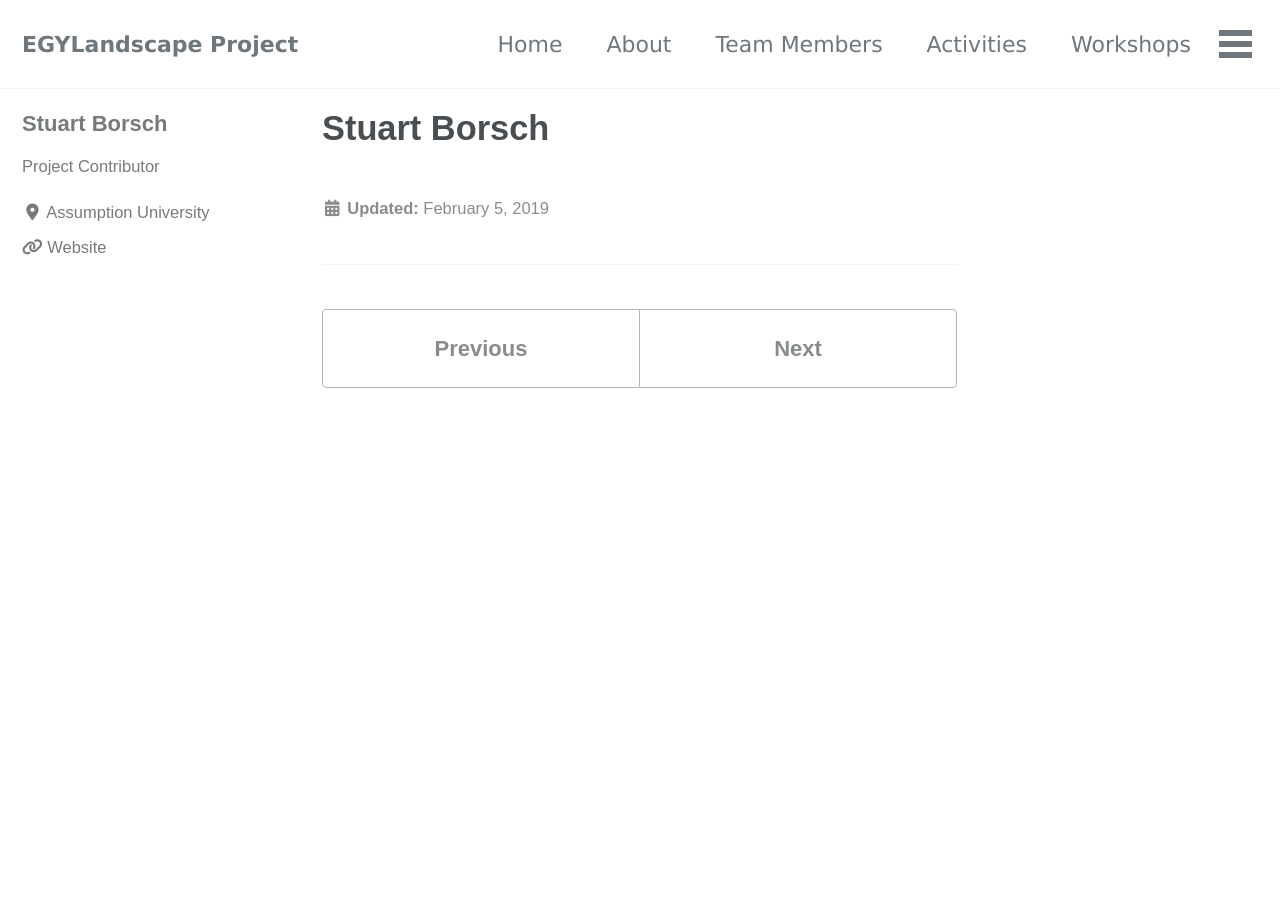
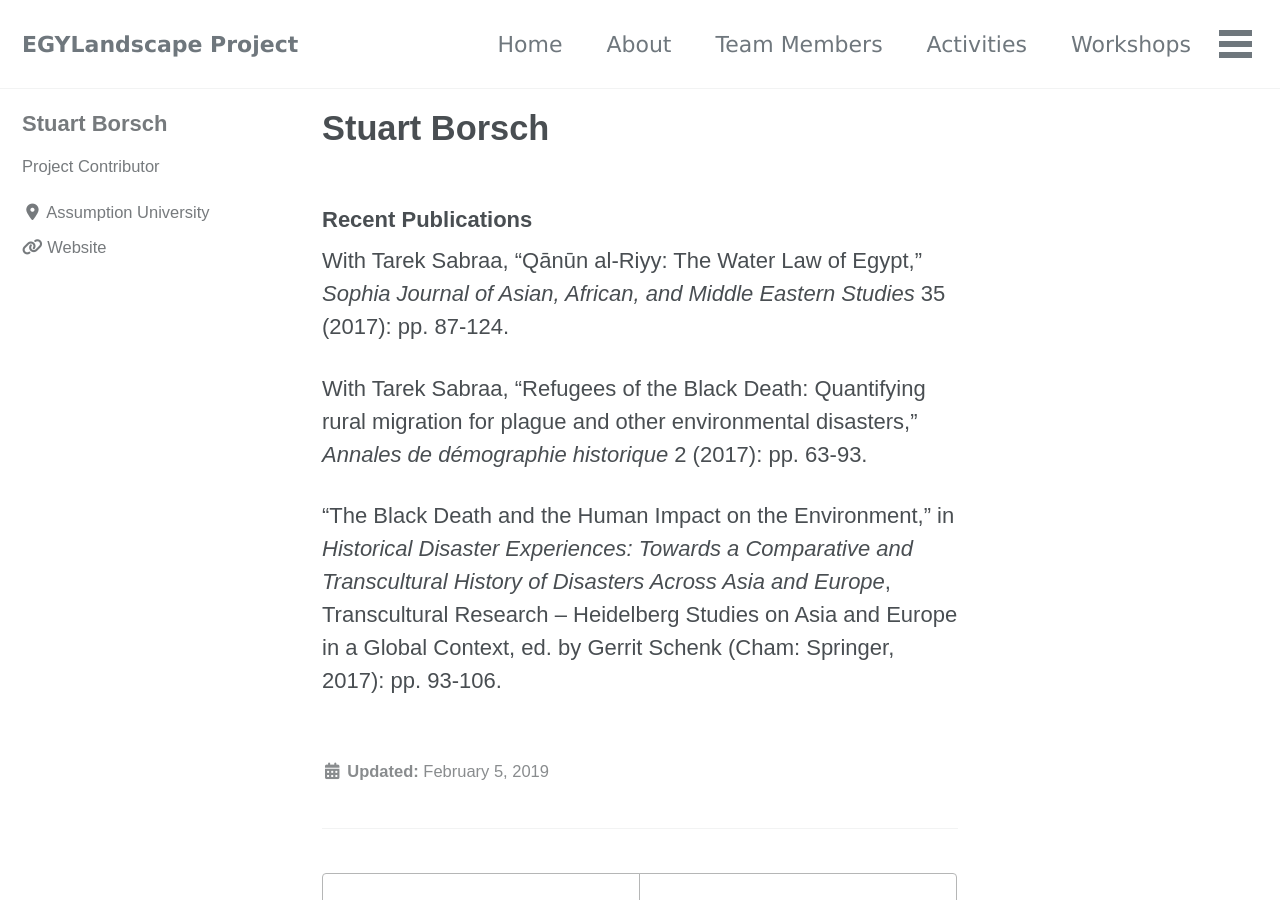
Before and after one commit to mhshaaban/egylandscapeproject.github.io, a Jekyll site: the page built from _members/StuartBorsch.md, in a window 1280 px wide and 900 px high. Built offline with Jekyll 4.4.1, drawn with Linux system fonts in a browser that asks for light colours; cached includes are drawn as plain includes; nearby versions of some CDN libraries; some web fonts are replaced.

Commit message:
Update StuartBorsch.md

```diff
--- a/_members/StuartBorsch.md
+++ b/_members/StuartBorsch.md
@@ -8,3 +8,11 @@ toc: false
 toc_sticky: false
 layout: single
 ---
+
+### Recent Publications
+
+With Tarek Sabraa, "Qānūn al-Riyy: The Water Law of Egypt," *Sophia Journal of Asian, African, and Middle Eastern Studies* 35 (2017): pp. 87-124.
+
+With Tarek Sabraa, "Refugees of the Black Death: Quantifying rural migration for plague and other environmental disasters," *Annales de démographie historique* 2 (2017): pp. 63-93.
+
+"The Black Death and the Human Impact on the Environment," in *Historical Disaster Experiences: Towards a Comparative and Transcultural History of Disasters Across Asia and Europe*, Transcultural Research -- Heidelberg Studies on Asia and Europe in a Global Context, ed. by Gerrit Schenk (Cham: Springer, 2017): pp. 93-106.
```
